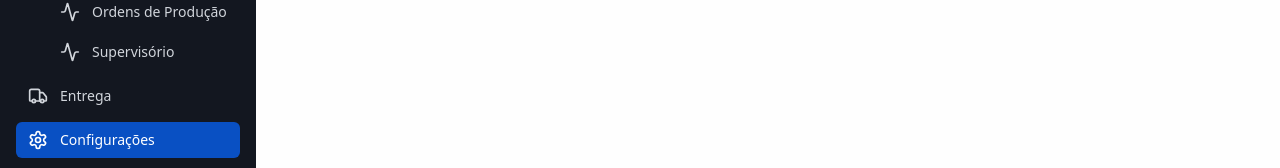
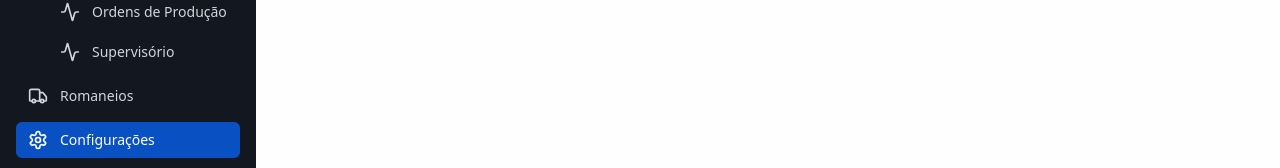
Before and after one commit to kroonus2/iagro-flow, a React (Vite) app: page /configuracoes in a window 1280 px wide. Shown: the part 579-747 px from the top of the page. Built offline with nearby package versions, Linux system fonts and the light colour scheme.

Commit message:
Rename Entrega to Romaneios
Rename the "Entrega" page to "Romaneios" in the sidebar and update the corresponding route.

```diff
--- a/src/components/Sidebar.tsx
+++ b/src/components/Sidebar.tsx
@@ -60,7 +60,7 @@ const menuItems: MenuItem[] = [
     ]
   },
   {
-    title: "Entrega",
+    title: "Romaneios",
     icon: Truck,
     path: "/entregas"
   },
```
